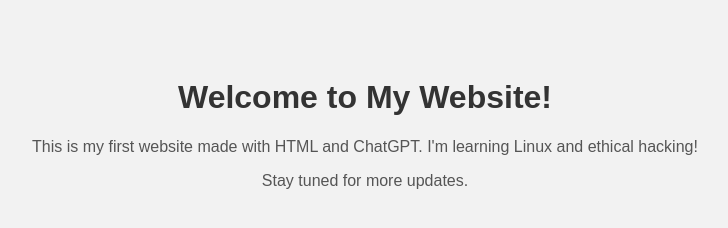
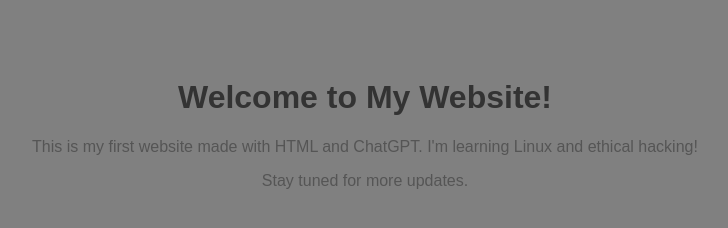
Before and after one commit to Abijayakumar/firstwebsite, a plain HTML site: page index.html in a window 1280 px wide. Shown: the whole page, without its empty margins (275-1003 px from the left). Drawn offline with Linux system fonts and the light colour scheme.

Commit message:
Add files via upload

```diff
--- a/index.html
+++ b/index.html
@@ -7,7 +7,7 @@
   <style>
     body {
       font-family: Arial, sans-serif;
-      background-color: #f2f2f2;
+      background-color: gray;
       text-align: center;
       padding: 50px;
     }
```
